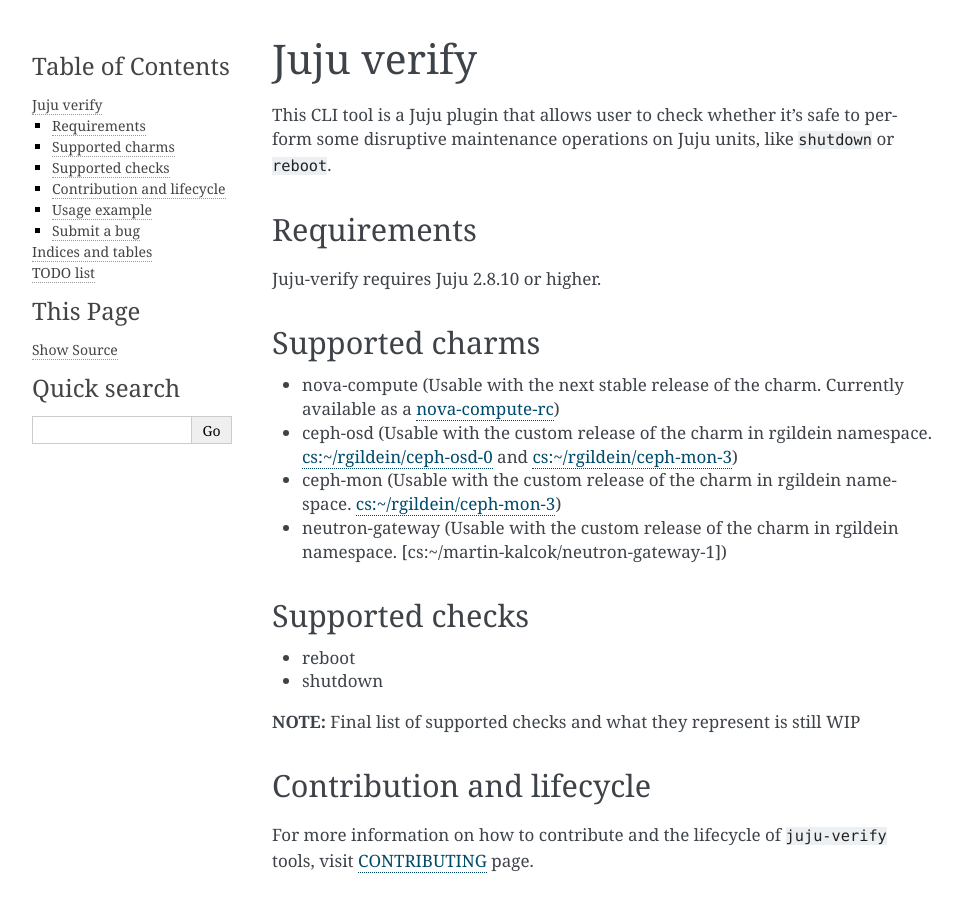
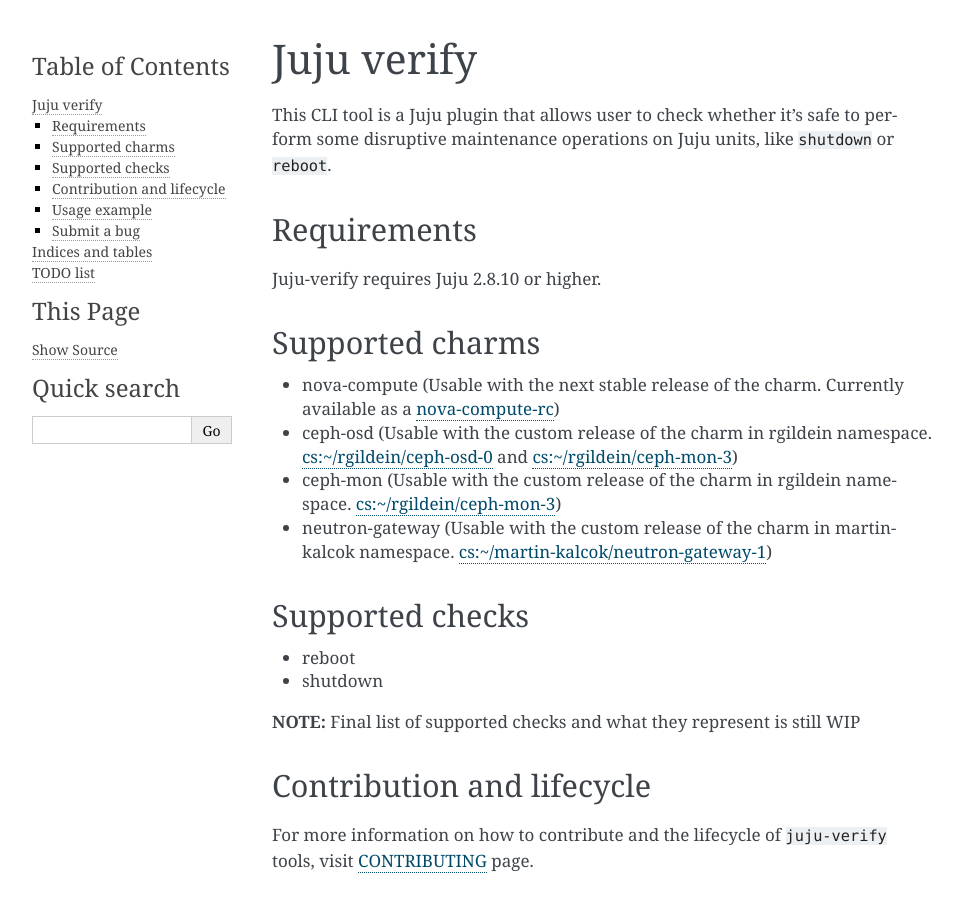
Before and after one commit to canonical/juju-verify, a Sphinx documentation site: the page built from docs/index.rst, in a window 1280 px wide and 900 px high. Shown: the whole window, without its empty margins (148-1110 px from the left). Built offline with Sphinx 7.4.7, drawn with Linux system fonts in a browser that asks for light colours; pages that are not in the unit, such as notebooks, are missing from menus; some of the changed text lies outside the part shown.

Commit message:
update neutron-gateway charm references

```diff
--- a/README.md
+++ b/README.md
@@ -13,7 +13,7 @@
 * nova-compute (Usable with the next stable release of the charm. Currently available as a [nova-compute-rc])
 * ceph-osd (Usable with the custom release of the charm in rgildein namespace. [cs:~/rgildein/ceph-osd-0] and [cs:~/rgildein/ceph-mon-3])
 * ceph-mon (Usable with the custom release of the charm in rgildein namespace. [cs:~/rgildein/ceph-mon-3])
-* neutron-gateway (Usable with the custom release of the charm in rgildein namespace. [cs:~/martin-kalcok/neutron-gateway-1])
+* neutron-gateway (Usable with the custom release of the charm in martin-kalcok namespace. [cs:~/martin-kalcok/neutron-gateway-1])
 
 ## Supported checks
 
--- a/docs/changelog.rst
+++ b/docs/changelog.rst
@@ -9,7 +9,7 @@
   * to verify ceph-osd units: **cs:~/rgildein/ceph-osd-0** and **cs:~/rgildein/ceph-mon-3**
   * to verify ceph-mon units: **cs:~/rgildein/ceph-mon-3**
   * to verify nova-compute units: **cs:~openstack-charmers-next/nova-compute-562**
-  * to verify neutron-gateway units: **cs:~/martin-kalcok/neutron-gateway-0**
+  * to verify neutron-gateway units: **cs:~/martin-kalcok/neutron-gateway-1**
 
 0.2.1
 ^^^^^
--- a/docs/getting-started.rst
+++ b/docs/getting-started.rst
@@ -17,7 +17,7 @@
 * to verify ceph-osd units: **cs:~/rgildein/ceph-osd-0** and **cs:~/rgildein/ceph-mon-3**
 * to verify ceph-mon units: **cs:~/rgildein/ceph-mon-3**
 * to verify nova-compute units: **cs:~openstack-charmers-next/nova-compute-562**
-* to verify neutron-gateway units: **cs:~/martin-kalcok/neutron-gateway-0**
+* to verify neutron-gateway units: **cs:~/martin-kalcok/neutron-gateway-1**
 
 
 Installing
```
Also changed, not shown: other parts of README.md (+1 -1 lines).
